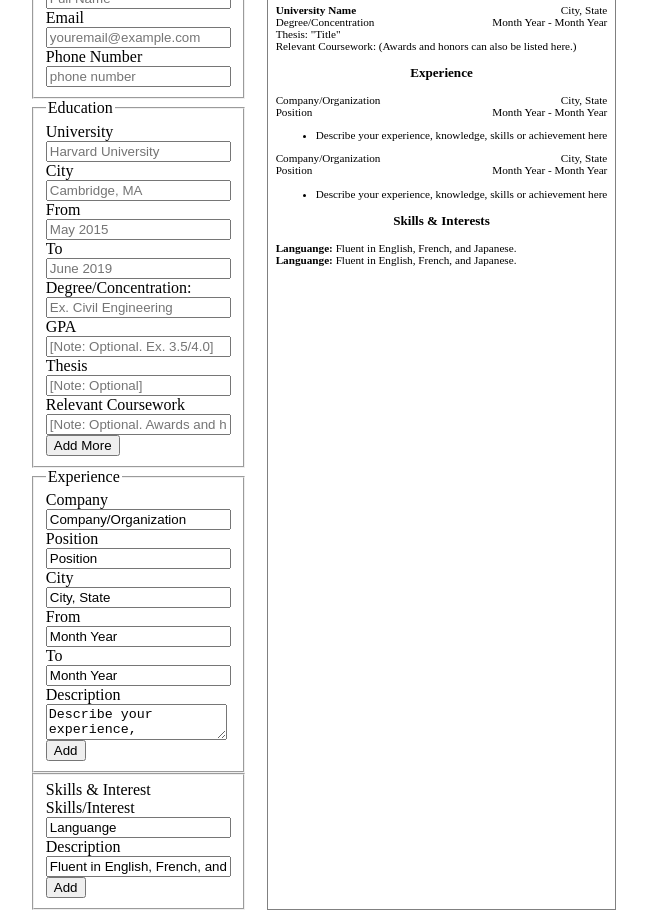
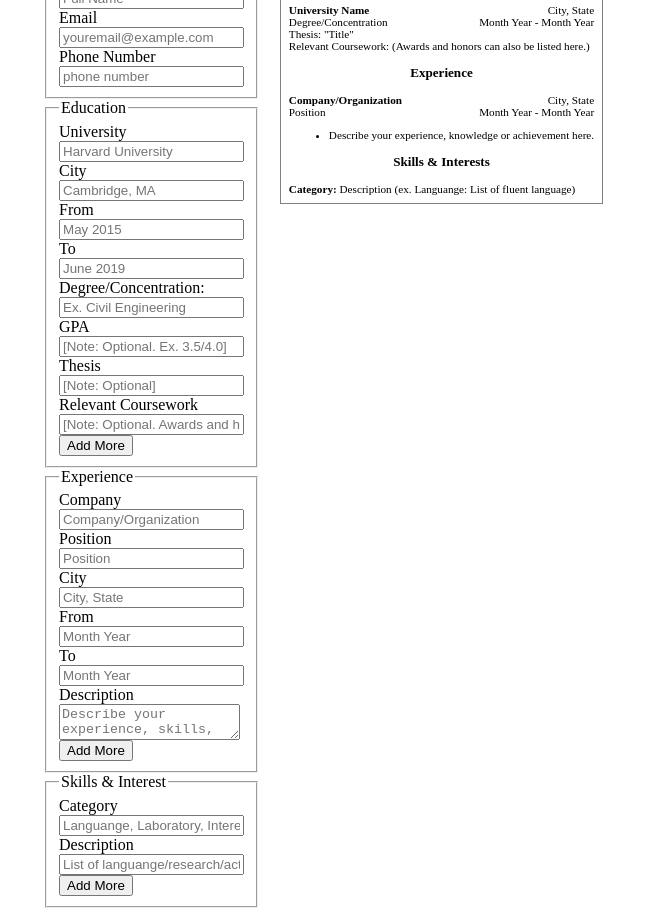
Before and after one commit to Shiielty/cv-project, a React (Vite) app: page / in a window 1280 px wide. Shown: the part 200-1118 px from the top of the page, without its empty margins (317-964 px from the left). Built offline with nearby package versions, Linux system fonts and the light colour scheme.

Commit message:
feat(*): add, edit, delete items in experience and skills info

```diff
--- a/src/components/Content.jsx
+++ b/src/components/Content.jsx
@@ -26,32 +26,20 @@ export default class Content extends Component {
       ],
       experiences: [
         {
-          company: "Company/Organization",
-          position: "Position",
-          city: "City, State",
-          from: "Month Year",
-          to: "Month Year",
-          description:
-            "Describe your experience, knowledge, skills or achievement here",
-        },
-        {
-          company: "Company/Organization",
-          position: "Position",
-          city: "City, State",
-          from: "Month Year",
-          to: "Month Year",
-          description:
-            "Describe your experience, knowledge, skills or achievement here",
+          company: "",
+          position: "",
+          city: "",
+          from: "",
+          to: "",
+          description: "",
+          edited: true,
         },
       ],
       skills: [
         {
-          name: "Languange",
-          description: "Fluent in English, French, and Japanese.",
-        },
-        {
-          name: "Languange",
-          description: "Fluent in English, French, and Japanese.",
+          name: "",
+          description: "",
+          edited: true,
         },
       ],
     };
@@ -70,6 +58,20 @@ export default class Content extends Component {
     this.handleAddEduClick = this.handleAddEduClick.bind(this);
     this.handleDeleteEduClick = this.handleDeleteEduClick.bind(this);
     this.handleEditEduClick = this.handleEditEduClick.bind(this);
+    this.handleExpCompanyChange = this.handleExpCompanyChange.bind(this);
+    this.handleExpPositionChange = this.handleExpPositionChange.bind(this);
+    this.handleExpCityChange = this.handleExpCityChange.bind(this);
+    this.handleExpFromChange = this.handleExpFromChange.bind(this);
+    this.handleExpToChange = this.handleExpToChange.bind(this);
+    this.handleExpDescChange = this.handleExpDescChange.bind(this);
+    this.handleAddExpClick = this.handleAddExpClick.bind(this);
+    this.handleEditExpClick = this.handleEditExpClick.bind(this);
+    this.handleDeleteExpClick = this.handleDeleteExpClick.bind(this);
+    this.handleSkillChange = this.handleSkillChange.bind(this);
+    this.handleSkillDescChange = this.handleSkillDescChange.bind(this);
+    this.handleAddSkillClick = this.handleAddSkillClick.bind(this);
+    this.handleEditSkillClick = this.handleEditSkillClick.bind(this);
+    this.handleDeleteSkillClick = this.handleDeleteSkillClick.bind(this);
   }
 
   handleNameChange(e) {
@@ -184,6 +186,130 @@ export default class Content extends Component {
     this.setState(newState);
   }
 
+  handleExpCompanyChange(e) {
+    const key = parseInt(e.target.dataset.key);
+    const newState = this.state;
+    newState.experiences[key].company = e.target.value;
+    this.setState(newState);
+  }
+
+  handleExpPositionChange(e) {
+    const key = parseInt(e.target.dataset.key);
+    const newState = this.state;
+    newState.experiences[key].position = e.target.value;
+    this.setState(newState);
+  }
+
+  handleExpCityChange(e) {
+    const key = parseInt(e.target.dataset.key);
+    const newState = this.state;
+    newState.experiences[key].city = e.target.value;
+    this.setState(newState);
+  }
+
+  handleExpFromChange(e) {
+    const key = parseInt(e.target.dataset.key);
+    const newState = this.state;
+    newState.experiences[key].from = e.target.value;
+    this.setState(newState);
+  }
+
+  handleExpToChange(e) {
+    const key = parseInt(e.target.dataset.key);
+    const newState = this.state;
+    newState.experiences[key].to = e.target.value;
+    this.setState(newState);
+  }
+
+  handleExpDescChange(e) {
+    const key = parseInt(e.target.dataset.key);
+    const newState = this.state;
+    newState.experiences[key].description = e.target.value;
+    this.setState(newState);
+  }
+
+  handleAddExpClick(e) {
+    e.preventDefault();
+    const newExp = {
+      company: "",
+      position: "",
+      city: "",
+      from: "",
+      to: "",
+      description: "",
+      edited: true,
+    };
+    const newState = this.state;
+    newState.experiences[newState.experiences.length - 1].edited = false;
+    newState.experiences.push(newExp);
+    this.setState(newState);
+  }
+
+  handleDeleteExpClick(e) {
+    e.preventDefault();
+    const key = parseInt(e.target.dataset.key);
+    const newState = this.state;
+    newState.experiences.splice(key, 1);
+    this.setState(newState);
+  }
+
+  handleEditExpClick(e) {
+    e.preventDefault();
+    const key = parseInt(e.target.dataset.key);
+    const newState = this.state;
+    newState.experiences[key].edited = true;
+    const arr = newState.experiences.splice(key, 1);
+    newState.experiences.pop();
+    newState.experiences.push(...arr);
+    this.setState(newState);
+  }
+
+  handleSkillChange(e) {
+    const key = parseInt(e.target.dataset.key);
+    const newState = this.state;
+    newState.skills[key].name = e.target.value;
+    this.setState(newState);
+  }
+
+  handleSkillDescChange(e) {
+    const key = parseInt(e.target.dataset.key);
+    const newState = this.state;
+    newState.skills[key].description = e.target.value;
+    this.setState(newState);
+  }
+
+  handleAddSkillClick(e) {
+    e.preventDefault();
+    const newExp = {
+      name: "",
+      description: "",
+      edited: true,
+    };
+    const newState = this.state;
+    newState.skills[newState.skills.length - 1].edited = false;
+    newState.skills.push(newExp);
+    this.setState(newState);
+  }
+
+  handleEditSkillClick(e) {
+    e.preventDefault();
+    const key = parseInt(e.target.dataset.key);
+    const newState = this.state;
+    newState.skills[key].edited = true;
+    const arr = newState.skills.splice(key, 1);
+    newState.skills.pop();
+    newState.skills.push(...arr);
+    this.setState(newState);
+  }
+
+  handleDeleteSkillClick(e) {
+    e.preventDefault();
+    const key = parseInt(e.target.dataset.key);
+    const newState = this.state;
+    newState.skills.splice(key, 1);
+    this.setState(newState);
+  }
+
   render() {
     const { basic, educations, experiences, skills } = this.state;
     const {
@@ -201,6 +327,20 @@ export default class Content extends Component {
       handleAddEduClick,
       handleDeleteEduClick,
       handleEditEduClick,
+      handleExpCompanyChange,
+      handleExpPositionChange,
+      handleExpCityChange,
+      handleExpFromChange,
+      handleExpToChange,
+      handleExpDescChange,
+      handleAddExpClick,
+      handleEditExpClick,
+      handleDeleteExpClick,
+      handleSkillChange,
+      handleSkillDescChange,
+      handleAddSkillClick,
+      handleEditSkillClick,
+      handleDeleteSkillClick,
     } = this;
 
     return (
@@ -224,6 +364,20 @@ export default class Content extends Component {
           onAddEduClick={handleAddEduClick}
           onDeleteEduClick={handleDeleteEduClick}
           onEditEduClick={handleEditEduClick}
+          onExpCompanyChange={handleExpCompanyChange}
+          onExpPositionChange={handleExpPositionChange}
+          onExpCityChange={handleExpCityChange}
+          onExpFromChange={handleExpFromChange}
+          onExpToChange={handleExpToChange}
+          onExpDescChange={handleExpDescChange}
+          onAddExpClick={handleAddExpClick}
+          onEditExpClick={handleEditExpClick}
+          onDeleteExpClick={handleDeleteExpClick}
+          onSkillChange={handleSkillChange}
+          onSkillDescChange={handleSkillDescChange}
+          onAddSkillClick={handleAddSkillClick}
+          onEditSkillClick={handleEditSkillClick}
+          onDeleteSkillClick={handleDeleteSkillClick}
         />
         <Preview
           basic={basic}
--- a/src/components/Form.jsx
+++ b/src/components/Form.jsx
@@ -18,12 +18,26 @@ export default class Form extends Component {
       onAddEduClick,
       onDeleteEduClick,
       onEditEduClick,
+      onExpCompanyChange,
+      onExpPositionChange,
+      onExpCityChange,
+      onExpFromChange,
+      onExpToChange,
+      onExpDescChange,
+      onAddExpClick,
+      onEditExpClick,
+      onDeleteExpClick,
+      onSkillChange,
+      onSkillDescChange,
+      onAddSkillClick,
+      onEditSkillClick,
+      onDeleteSkillClick,
     } = this.props;
 
     const allEducationsForm = educations.map((education, i) => {
       if (i + 1 === educations.length && education.edited === true) {
         return (
-          <div key={education}>
+          <div key={i}>
             <label>
               University
               <input
@@ -108,8 +122,7 @@ export default class Form extends Component {
         );
       } else {
         return (
-          <>
-            <div key={education} className="education-list">
+          <div key={i} className="education-list">
             {education.university}
             <button
               type="button"
@@ -128,7 +141,147 @@ export default class Form extends Component {
               x
             </button>
           </div>
-          </>
+        );
+      }
+    });
+
+    const allExperiencesForm = experiences.map((experience, i) => {
+      if (i + 1 === experiences.length && experience.edited === true) {
+        return (
+          <div key={i}>
+            <label>
+              Company
+              <input
+                type="text"
+                value={experience.company}
+                placeholder="Company/Organization"
+                data-key={i}
+                onChange={onExpCompanyChange}
+              ></input>
+            </label>
+            <label>
+              Position
+              <input
+                type="text"
+                value={experience.position}
+                placeholder="Position"
+                data-key={i}
+                onChange={onExpPositionChange}
+              ></input>
+            </label>
+            <label>
+              City
+              <input
+                type="text"
+                value={experience.city}
+                placeholder="City, State"
+                data-key={i}
+                onChange={onExpCityChange}
+              ></input>
+            </label>
+            <label>
+              From
+              <input
+                type="text"
+                value={experience.from}
+                placeholder="Month Year"
+                data-key={i}
+                onChange={onExpFromChange}
+              ></input>
+            </label>
+            <label>
+              To
+              <input
+                type="text"
+                value={experience.to}
+                placeholder="Month Year"
+                data-key={i}
+                onChange={onExpToChange}
+              ></input>
+            </label>
+            <label>
+              Description
+              <textarea
+                value={experience.description}
+                placeholder="Describe your experience, skills, accomplishment or achievements"
+                data-key={i}
+                onChange={onExpDescChange}
+              ></textarea>
+            </label>
+          </div>
+        );
+      } else {
+        return (
+          <div key={i} className="education-list">
+            {experience.company}
+            <button
+              type="button"
+              className="edit-btn"
+              data-key={i}
+              onClick={onEditExpClick}
+            >
+              edit
+            </button>
+            <button
+              type="button"
+              className="delete-btn"
+              data-key={i}
+              onClick={onDeleteExpClick}
+            >
+              x
+            </button>
+          </div>
+        );
+      }
+    });
+
+    const allSkillsForm = skills.map((skill, i) => {
+      if (i + 1 === skills.length && skill.edited === true) {
+        return (
+          <div key={i}>
+            <label>
+              Category
+              <input
+                type="text"
+                value={skill.name}
+                placeholder="Languange, Laboratory, Interests"
+                data-key={i}
+                onChange={onSkillChange}
+              ></input>
+            </label>
+            <label>
+              Description
+              <input
+                type="text"
+                value={skill.description}
+                placeholder="List of languange/research/activities you interested"
+                data-key={i}
+                onChange={onSkillDescChange}
+              ></input>
+            </label>
+          </div>
+        );
+      } else {
+        return (
+          <div key={i} className="skill-list">
+            {skill.name}
+            <button
+              type="button"
+              className="edit-btn"
+              data-key={i}
+              onClick={onEditSkillClick}
+            >
+              edit
+            </button>
+            <button
+              type="button"
+              className="delete-btn"
+              data-key={i}
+              onClick={onDeleteSkillClick}
+            >
+              x
+            </button>
+          </div>
         );
       }
     });
@@ -171,82 +324,25 @@ export default class Form extends Component {
           <fieldset>
             <legend>Education</legend>
             {allEducationsForm}
-            <button className="add-edu-btn" onClick={onAddEduClick}>
+            <button className="add-btn" onClick={onAddEduClick}>
               Add More
             </button>
           </fieldset>
 
           <fieldset>
             <legend>Experience</legend>
-            <label>
-              Company
-              <input
-                type="text"
-                defaultValue={experiences[0].company}
-                placeholder="Company/Organization"
-              ></input>
-            </label>
-            <label>
-              Position
-              <input
-                type="text"
-                defaultValue={experiences[0].position}
-                placeholder="Position"
-              ></input>
-            </label>
-            <label>
-              City
-              <input
-                type="text"
-                defaultValue={experiences[0].city}
-                placeholder="City, State"
-              ></input>
-            </label>
-            <label>
-              From
-              <input
-                type="text"
-                defaultValue={experiences[0].from}
-                placeholder="Month Year"
-              ></input>
-            </label>
-            <label>
-              To
-              <input
-                type="text"
-                defaultValue={experiences[0].to}
-                placeholder="Month Year"
-              ></input>
-            </label>
-            <label>
-              Description
-              <textarea
-                defaultValue={experiences[0].description}
-                placeholder="Describe your experience, skills, accomplishment or achievements"
-              ></textarea>
-              <button type="button">Add</button>
-            </label>
+            {allExperiencesForm}
+            <button type="button" className="add-btn" onClick={onAddExpClick}>
+              Add More
+            </button>
           </fieldset>
 
           <fieldset>
-            <label>Skills & Interest</label>
-            <label>
-              Skills/Interest
-              <input
-                type="text"
-                defaultValue={skills[0].name}
-                placeholder="Languange, Laboratory, Interests"
-              ></input>
-            </label>
-            <label>
-              Description
-              <input
-                type="text"
-                defaultValue={skills[0].description}
-                placholder="List of languange/research/activities you interested"
-              ></input>
-            </label>
-            <button type="button">Add</button>
+            <legend>Skills & Interest</legend>
+            {allSkillsForm}
+            <button type="button" className="add-btn" onClick={onAddSkillClick}>
+              Add More
+            </button>
           </fieldset>
         </form>
       </div>
--- a/src/components/Preview.jsx
+++ b/src/components/Preview.jsx
@@ -40,17 +40,24 @@ export default class Preview extends Component {
       return (
         <div key={i}>
           <div className="flex-space-between">
-            <div>{experience.company}</div>
-            <div>{experience.city}</div>
+            <div className="company-name">
+              {experience.company ? experience.company : "Company/Organization"}
+            </div>
+            <div>{experience.city ? experience.city : "City, State"}</div>
           </div>
           <div className="flex-space-between">
-            <div>{experience.position}</div>
+            <div>{experience.position ? experience.position : "Position"}</div>
             <div>
-              {experience.from} - {experience.to}
+              {experience.from ? experience.from : "Month Year"} -{" "}
+              {experience.to ? experience.to : "Month Year"}
             </div>
           </div>
           <ul>
-            <li>{experience.description}</li>
+            <li>
+              {experience.description
+                ? experience.description
+                : "Describe your experience, knowledge or achievement here."}
+            </li>
           </ul>
         </div>
       );
@@ -59,8 +66,10 @@ export default class Preview extends Component {
     const allSkills = skills.map((skill, i) => {
       return (
         <div key={i}>
-          <strong>{skill.name}: </strong>
-          {skill.description}
+          <strong>{skill.name ? skill.name : "Category"}: </strong>
+          {skill.description
+            ? skill.description
+            : "Description (ex. Languange: List of fluent language)"}
         </div>
       );
     });
--- a/src/styles.css
+++ b/src/styles.css
@@ -22,6 +22,9 @@ textarea {
   padding: .7em;
   border: 1px solid gray;
   font-size: 0.7rem;
+  align-self: flex-start;
+  position: sticky;
+  top: 50px;
 }
 
 .name {
@@ -38,6 +41,7 @@ h3 {
   text-align: center;
 }
 
-.university-name {
+.university-name,
+.company-name {
   font-weight: 700;
 }
```
Lines whose indentation alone changed are shown as unchanged.
